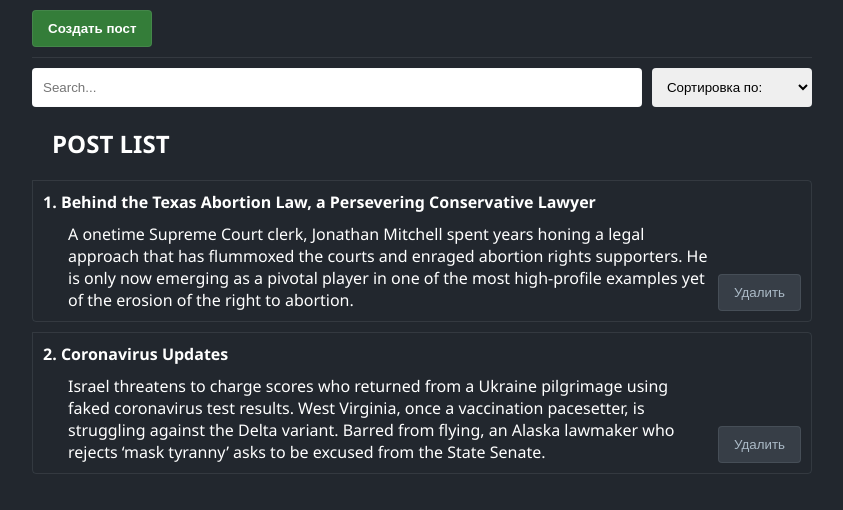
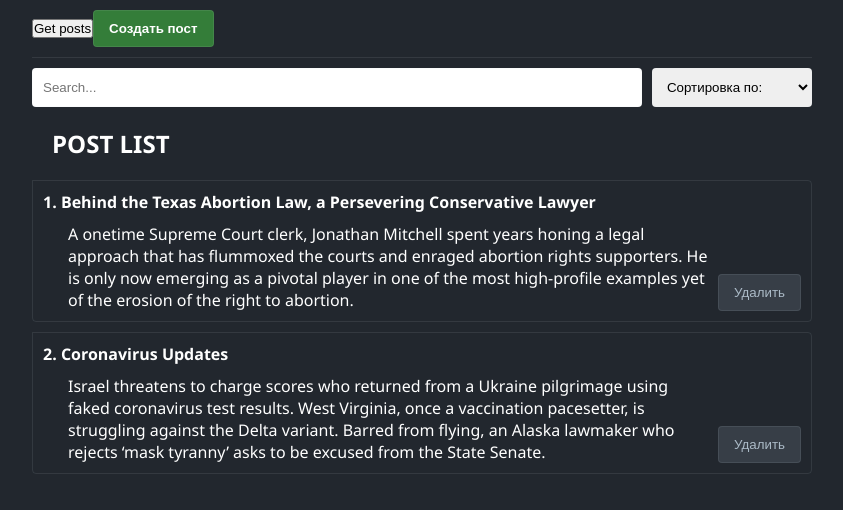
Before and after one commit to kryvetski-andrei/react-posts, a React (Create React App) app: page / in a window 1280 px wide. Shown: the top 510 px of the page, without its empty margins (218-1061 px from the left). Built offline with nearby package versions, Linux system fonts and the light colour scheme.

Commit message:
feat: link data base from https://jsonplaceholder.typicode.com/posts

```diff
--- a/package.json
+++ b/package.json
@@ -6,6 +6,7 @@
     "@testing-library/jest-dom": "^5.14.1",
     "@testing-library/react": "^11.2.7",
     "@testing-library/user-event": "^12.8.3",
+    "axios": "^0.21.4",
     "react": "^17.0.2",
     "react-dom": "^17.0.2",
     "react-scripts": "4.0.3",
--- a/src/App.js
+++ b/src/App.js
@@ -5,6 +5,7 @@ import PostList from "./components/PostList";
 import MyButton from "./components/UI/button/MyButton";
 import MyModal from "./components/UI/modal/MyModal";
 import { usePosts } from "./components/hooks/usePosts";
+import axios from "axios";
 import "./styles/App.css"
 
 function App() {
@@ -34,10 +35,16 @@ function App() {
     setPosts(posts.filter(p => p.id !== post.id))
   }
 
+  async function fetchPosts() {
+    const response = await axios.get("https://jsonplaceholder.typicode.com/posts")
+    setPosts(response.data)
+  }
+
   return (
 
 
     <div className="App">
+      <button onClick={fetchPosts}>Get posts</button>
       <MyButton style={{backgroundColor: "#347D39", color: "#FFFFFF", fontWeight: "600"}} onClick={() => setModal(true)}>Создать пост</MyButton>
       <MyModal visible={modal} setVisible={setModal}>
         <PostForm create={createPost}/>
```
Also changed, not shown: 1 other file (tests, documents, lock files or other folders).
